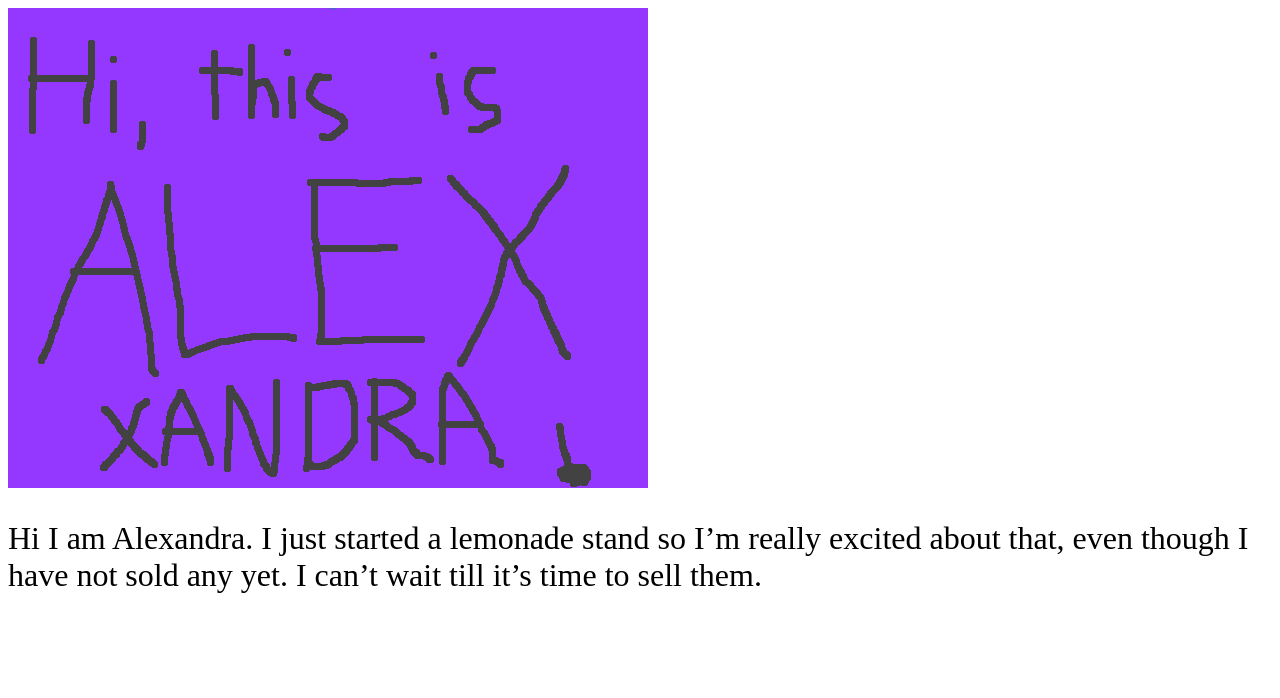
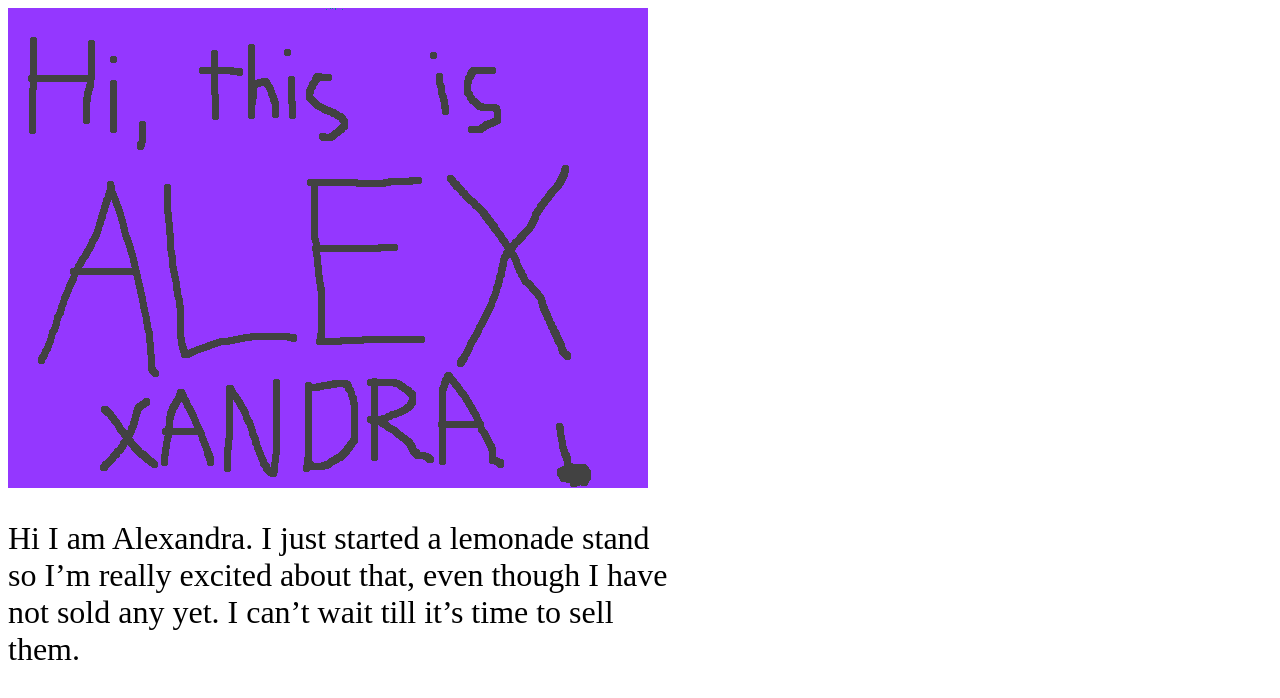
Before and after one commit to aduston/alexduston, a website: page site/index.html in a window 1280 px wide. Drawn offline with Linux system fonts and the light colour scheme.

Commit message:
changed width

```diff
--- a/site/index.html
+++ b/site/index.html
@@ -1,5 +1,5 @@
 <html>
-  <body>
+  <body style="width: 660px">
     <img src="alexandra.png">
     <p style="font-size: xx-large">
       Hi I am Alexandra. I just started a lemonade stand so I’m really excited about that, even though I have not sold any yet. I can’t wait till it’s time to sell them.
```
